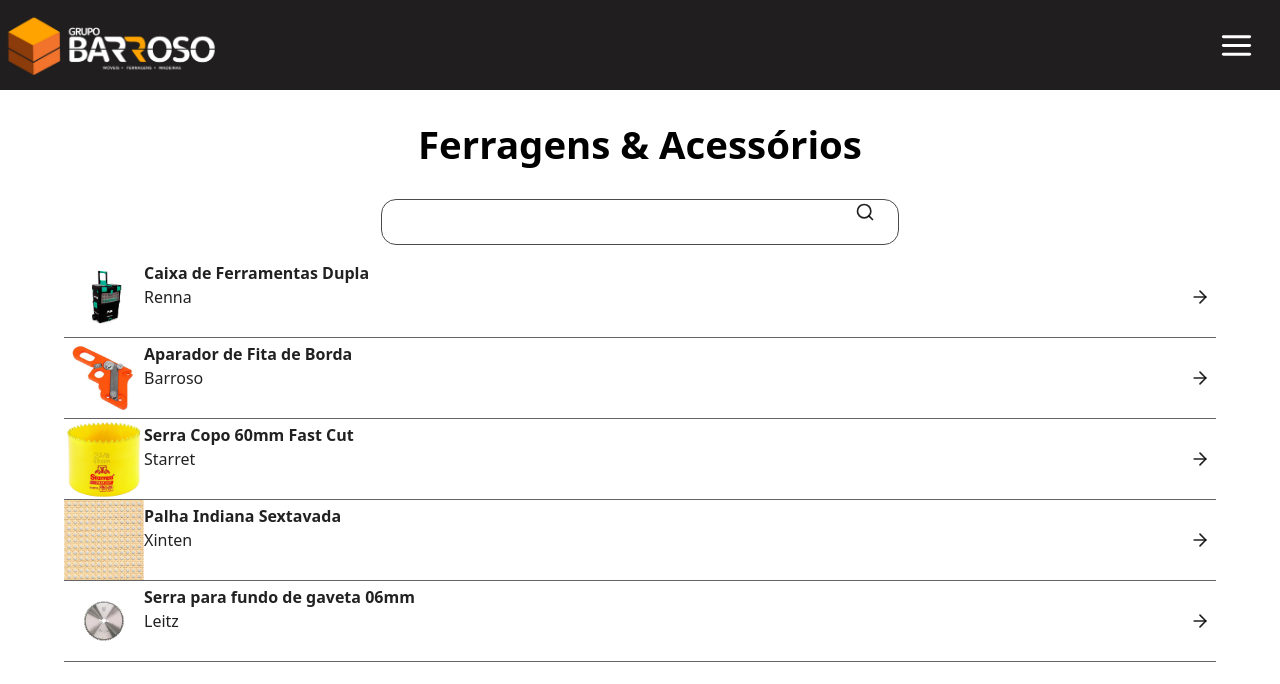
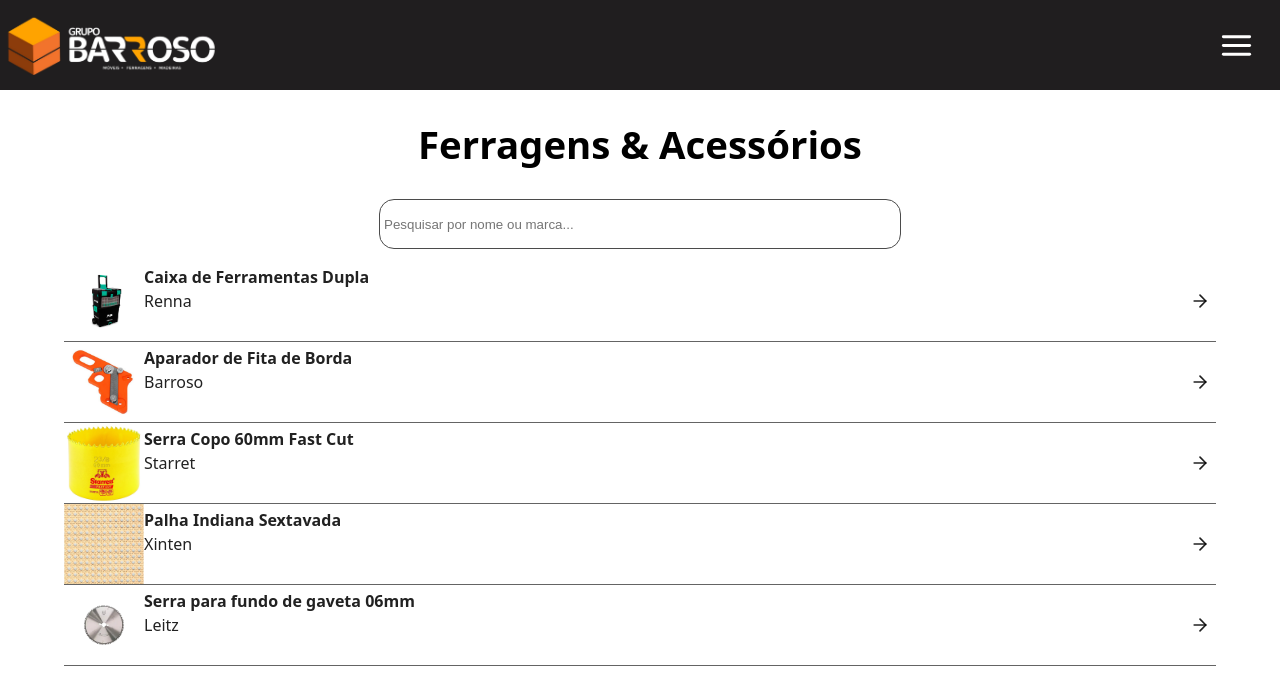
Before and after one commit to joaolvcas/grupobarroso, a React (Vite) app: page /videos in a window 1280 px wide. Shown: the top 684 px of the page. Built offline with nearby package versions, Linux system fonts and the light colour scheme.

Commit message:
Adicona barra de busca

```diff
--- a/src/Components/Videos/Listagem/index.jsx
+++ b/src/Components/Videos/Listagem/index.jsx
@@ -1,41 +1,64 @@
 import PesquisaLupa from '../PesquisaLupa'
 import Produto from '../Produto'
-import { useState } from "react";
+import { useState, useMemo } from "react";
 import './styles.css'
 
 import Produtos from '../../../Data/produtos.json'
 import Modal from '../Modal'
 
-
 function Listagem() {
   const [ItemOpen, setItemOpen] = useState({});
   const [modalIsOpen, setModalIsOpen] = useState(false);
+  const [search, setSearch] = useState(""); // 🔎 estado da busca
 
   const openModal = (produto) => {
     setItemOpen(produto)
     setModalIsOpen(true)
   }
 
-    const closeModal = () => {
+  const closeModal = () => {
     setItemOpen({})
     setModalIsOpen(false)
   }
 
+  // 🔎 filtro
+  const produtosFiltrados = useMemo(() => {
+    const termo = search.toLowerCase();
+
+    return Produtos.filter((item) =>
+      item.nome.toLowerCase().includes(termo) ||
+      item.marca.nome.toLowerCase().includes(termo)
+    );
+  }, [search]);
+
   return (
     <div className="Listagem">
-        <PesquisaLupa />
+
+        {/* Passando props */}
+        <PesquisaLupa
+          value={search}
+          onChange={setSearch}
+        />
+
         <div className='Lista'>
-          {Produtos.map((item) => {
-            return (
-            <Produto produto={item} onPress={openModal}  />
-            )
-          })}
+          {produtosFiltrados.map((item) => (
+            <Produto
+              key={item.id}
+              produto={item}
+              onPress={openModal}
+            />
+          ))}
         </div>
-        {modalIsOpen ? (
-        <Modal Produto={ItemOpen} isOpen={modalIsOpen} onClose={closeModal} />
-        ): <></>}
+
+        {modalIsOpen && (
+          <Modal
+            Produto={ItemOpen}
+            isOpen={modalIsOpen}
+            onClose={closeModal}
+          />
+        )}
     </div>
   )
 }
 
-export default Listagem
+export default Listagem;
--- a/src/Components/Videos/PesquisaLupa/index.jsx
+++ b/src/Components/Videos/PesquisaLupa/index.jsx
@@ -1,15 +1,17 @@
 import './styles.css'
-import { FiSearch  } from "react-icons/fi";
+import { FiSearch } from "react-icons/fi";
 
+function PesquisaLupa({ value, onChange }) {
+  return (
+      <input
+        type="text"
+        placeholder="Pesquisar por nome ou marca..."
+        value={value}
+        onChange={(e) => onChange(e.target.value)}
+        className='PesquisaLupa'
+      >
+      </input>
 
-function PesquisaLupa() {
-
-  return (
-    <div className="PesquisaLupa">
-      <div className='button'>
-        <FiSearch  size={20} />
-      </div>
-    </div>
   )
 }
 
--- a/src/Components/Videos/PesquisaLupa/styles.css
+++ b/src/Components/Videos/PesquisaLupa/styles.css
@@ -7,7 +7,7 @@
     margin-bottom: 12px;
     border: 1px solid rgb(75, 75, 75);
     border-radius: 15px;
-    padding: 2px;
+    padding: 4px;
 }
 
 .button {
```
